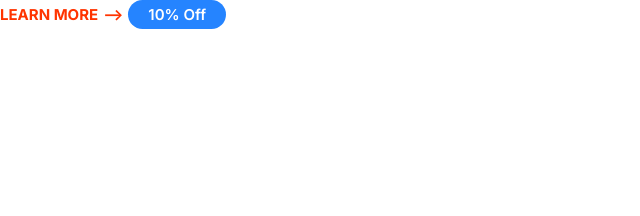
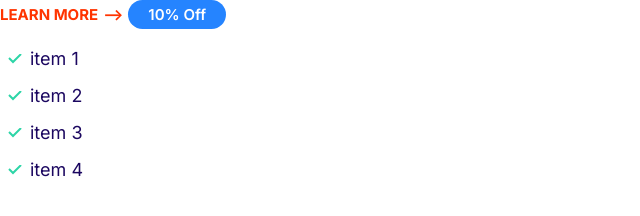
Before and after one commit to zurazautashvili/Moshify, a plain HTML site: page index.html in a window 1280 px wide. Shown: the whole page, without its empty margins (0-640 px from the left). Drawn offline with Linux system fonts and the light colour scheme.

Commit message:
Build list elements.

```diff
--- a/css/styles.css
+++ b/css/styles.css
@@ -109,42 +109,31 @@ a {
     }
 }
 
-/* cards */
+/* Lists */
 
-/* .container {
-    width: 49rem;
-    height: 58rem;
+.list {
+    color: var(--color-headings);
+    list-style: none;
+    padding-left: 0;
 }
 
-.header-box {
-    background: var(--color-secondary);
-    border-radius: 10px;
-    padding: 2.5rem 3.5rem;
+.list--inline .list__item {
+    display: inline-block;
+    margin-right: 2rem;
 }
 
-.header-entry {
-    margin-bottom: 1.5rem;
-    color: white;
-    font-weight: bold;
+.list--tick {
+    list-style-image: url(../images/tick.svg);
+    padding-left: 3rem;
 }
-.header-price {
-    font-size: 6rem;
-    color: white;
+
+.list--tick .list__item {
+    padding-left: 0.5rem;
+    margin-bottom: 1rem;
 }
-.header-month {
-    font-size: 2.4rem;
-    color: #ccf7ff;
+
+@media screen and (min-width: 1024px) {
+    .list--tick .list__item {
+        padding-left: 0;
+    }
 }
-.discount {
-    display: inline-block;
-    border-radius: 30px;
-    width: 9rem;
-    height: 1rem;
-    background: #02cdf1;
-    padding: 1rem 1.5rem;
-}
-label {
-    font-size: 1.6rem;
-    color: white;
-    font-weight: bold;
-} */
--- a/index.html
+++ b/index.html
@@ -17,21 +17,11 @@
   <body>
     <a href="#" class="link-arrow">learn more</a>
     <span class="badge badge--primary">10% Off</span>
-
-
-    <!-- <div class="container">
-      <header>
-        <div class="header-box">
-          <p class="header-entry">Entry</p>
-          <span class="header-price">$14</span>
-          <span class="header-month">/month</span>
-          <div class="discount">
-           <label class="header-discount">10% off</label>
-            <label for="discount">10% OFF</label>
-          </div>
-          <p class="text">Easy start on the cloud</p>
-        </div>
-      </header> -->
-    </div>
+    <ul class="list list--tick">
+      <li class="list__item">item 1</li>
+      <li class="list__item">item 2</li>
+      <li class="list__item">item 3</li>
+      <li class="list__item">item 4</li>
+    </ul>
   </body>
 </html>
```
Also changed, not shown: components/lists.html (added, +6 -0 lines), images/tick.svg (added).
